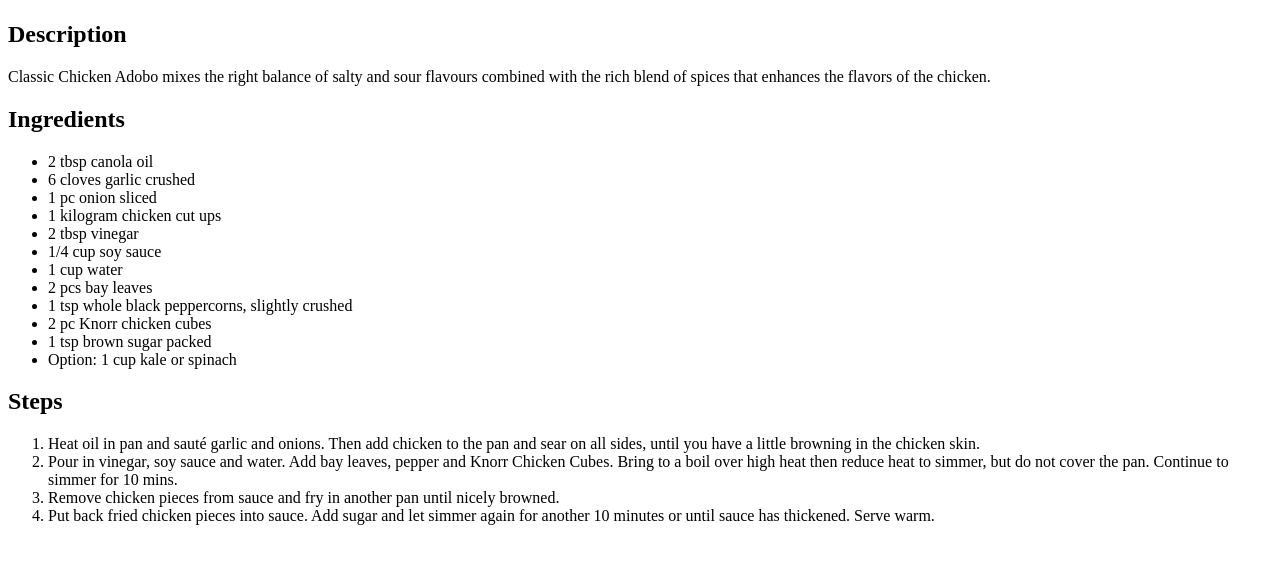
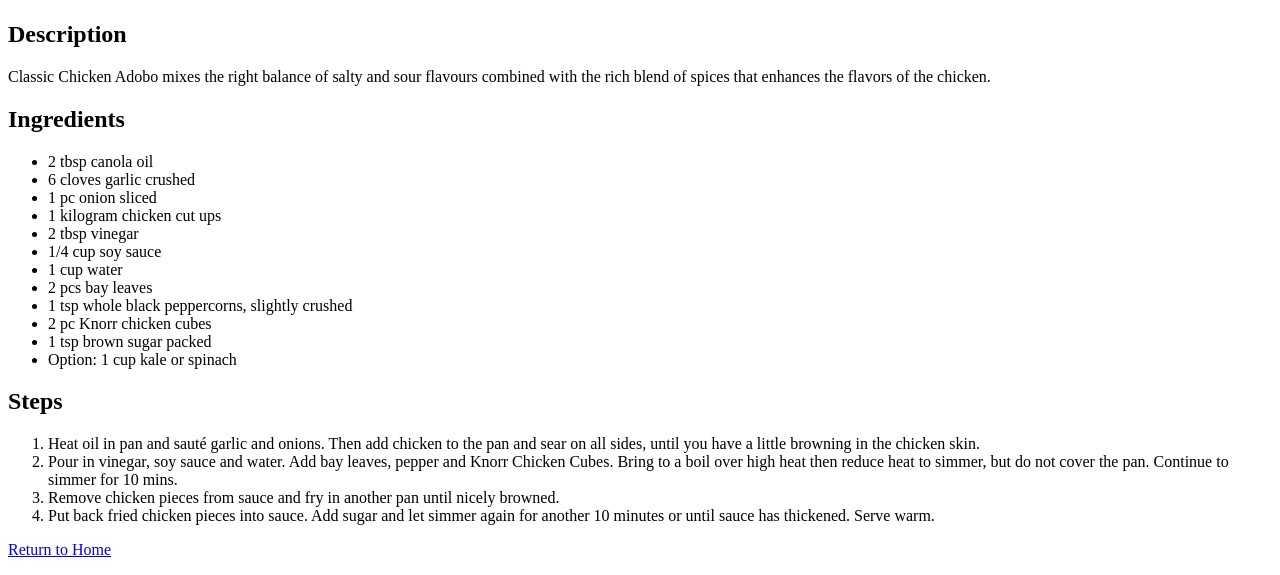
Before and after one commit to QQArrieta/odin-recipes, a plain HTML site: page recipes/chicken-adobo.html in a window 1280 px wide. Shown: the part 383-958 px from the top of the page. Before the commit the page ends 924 px from the top, so only its background shows below. Drawn offline with Linux system fonts and the light colour scheme.

Commit message:
Add Home link to each recipe page

```diff
--- a/recipes/chicken-adobo.html
+++ b/recipes/chicken-adobo.html
@@ -33,5 +33,7 @@
             <li>Remove chicken pieces from sauce and fry in another pan until nicely browned.</li>
             <li>Put back fried chicken pieces into sauce. Add sugar and let simmer again for another 10 minutes or until sauce has thickened. Serve warm.</li>
         </ol>
+
+        <p><a href="../index.html">Return to Home </a></p>
 </body>
 </html>
```
Also changed, not shown: recipes/crab-rangoon.html (+1 -0 lines), recipes/meaty-spaghetti.html (+1 -0 lines).
